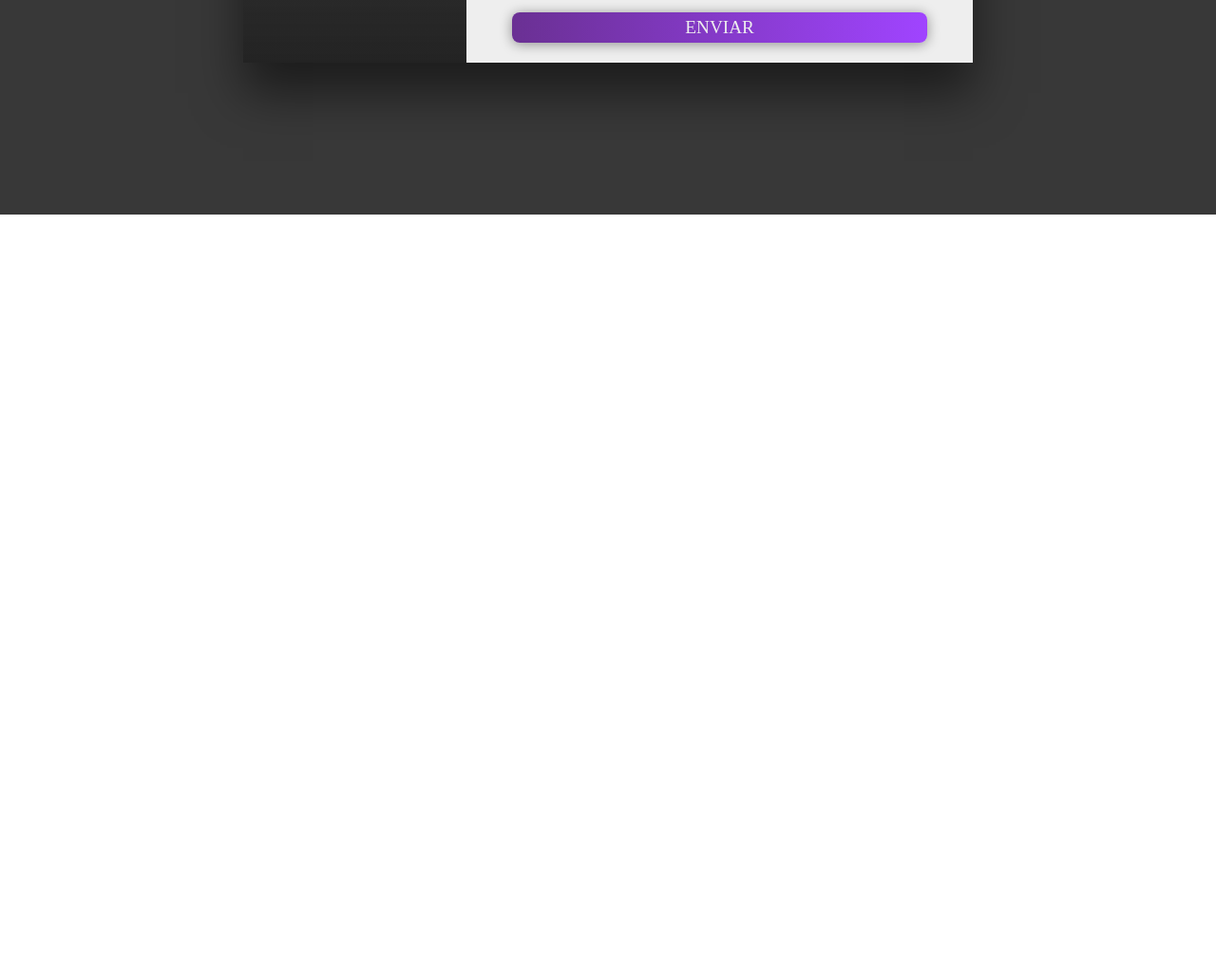
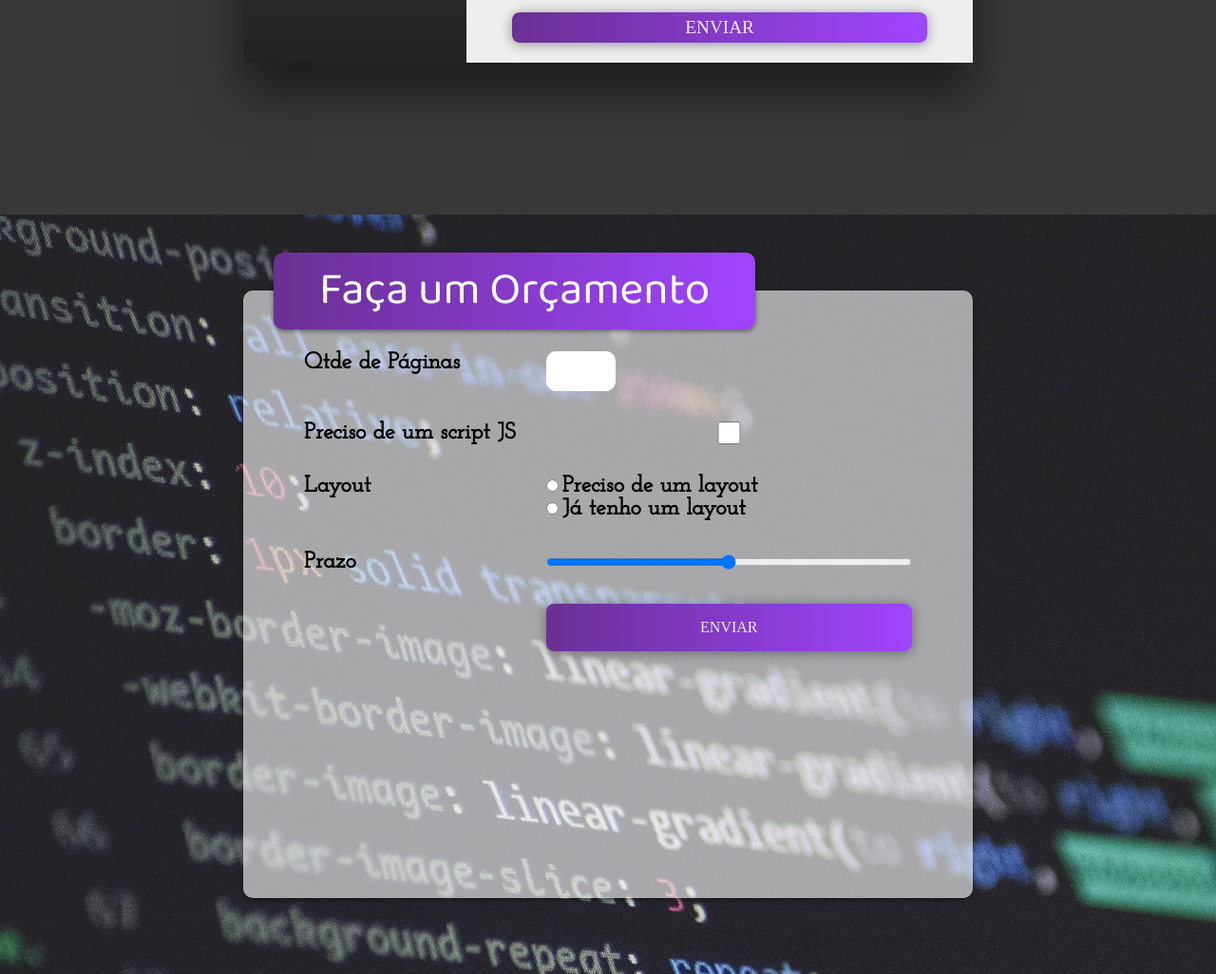
Before and after one commit to rochatora/exemploPortifolio, a plain HTML site: page src/index.html in a window 1280 px wide. Shown: the part 2638-3664 px from the top of the page at 95% size. Before the commit the page ends 2864 px from the top, so only its background shows below. Drawn offline with Linux system fonts and the light colour scheme; grey boxes are pictures that could not be loaded.

Commit message:
:package: formulario de orçamento

```diff
--- a/src/index.html
+++ b/src/index.html
@@ -211,7 +211,31 @@
             </div>
         </div>
     </section>
-
+    <section class="sessao-orcamento">
+        <div class="orcamento-wrapper">
+            <h1>Faça um Orçamento</h1>
+            <form action="">
+                <label for="qtde">Qtde de Páginas</label>
+                <input type="number" min="1" name="qtde" id="qtde">
+                <label for="js">Preciso de um script JS</label>
+                <input type="checkbox" name="js" id="js">
+                <label>Layout</label>
+                <div class="group-layout">
+                    <div>
+                        <input type="radio" name="layout" id="layout-sim">
+                        <label for="layout-sim">Preciso de um layout</label>
+                    </div>
+                    <div>
+                        <input type="radio" name="layout" id="layout-nao">
+                        <label for="layout-nao">Já tenho um layout</label>
+                    </div>
+                </div>
+                <label for="prazo">Prazo</label>
+                <input type="range" name="prazo" id="prazo">
+                <button class="btn btn-orcamento" type="submit">Enviar</button>
+            </form>
+        </div>
+    </section>
 
     </div>
 
--- a/src/style/style.css
+++ b/src/style/style.css
@@ -505,3 +505,72 @@ header{
     font-size: 1.2rem;
     margin-top: 1rem;
 }
+
+.sessao-orcamento{
+    width: 100%;
+    height: 100vh;
+    background: url("/image/bg-orcamento.jpg");
+    object-fit: cover;
+    display: flex;
+    justify-content: center;
+    align-items: center;
+
+}
+
+.orcamento-wrapper{
+    width: 60%;
+    height: 80%;
+    background-color: #ffffff99;
+    border-radius: 10px;
+    box-shadow: 0 0.1rem 0.3rem rgba(0,0,0,.5);
+    position: relative;
+}
+
+.sessao-orcamento h1{
+    position: absolute;
+    top: -2.5rem;
+    left: 2rem;
+    background:#6a3093;
+    background: -webkit-linear-gradient(to right, #a044ff, #6a3093);
+    background: linear-gradient(to left, #a044ff, #6a3093);
+    padding: 0 3rem;
+    color: #fff;
+    font-family: var(--font-primary);
+    font-size: 3rem;
+    font-weight: lighter;
+    box-shadow: 0 0.1rem 0.3rem rgba(0,0,0,.5);
+    border-radius: 10px;
+}
+
+
+.sessao-orcamento form{
+    margin: 4rem;
+    display: grid;
+    grid-template-columns: auto 1fr;
+    column-gap: 2rem;
+    row-gap: 2rem;
+}
+
+.sessao-orcamento label{
+    font-family: var(--font-secundary);
+    font-size: 1.5rem;
+    font-weight: bold;
+}
+
+.sessao-orcamento input[type="number"]{
+    font-family: var(--font-secundary);
+    width: 4rem;
+    font-size: 2rem;
+    outline: none;
+    border-radius: 10px;
+    border: none;
+    padding: 0.3rem;
+}
+
+
+.btn-orcamento{
+    text-transform: uppercase;
+    padding: 1rem;
+    cursor: pointer;
+    grid-column: 2;
+}
```
